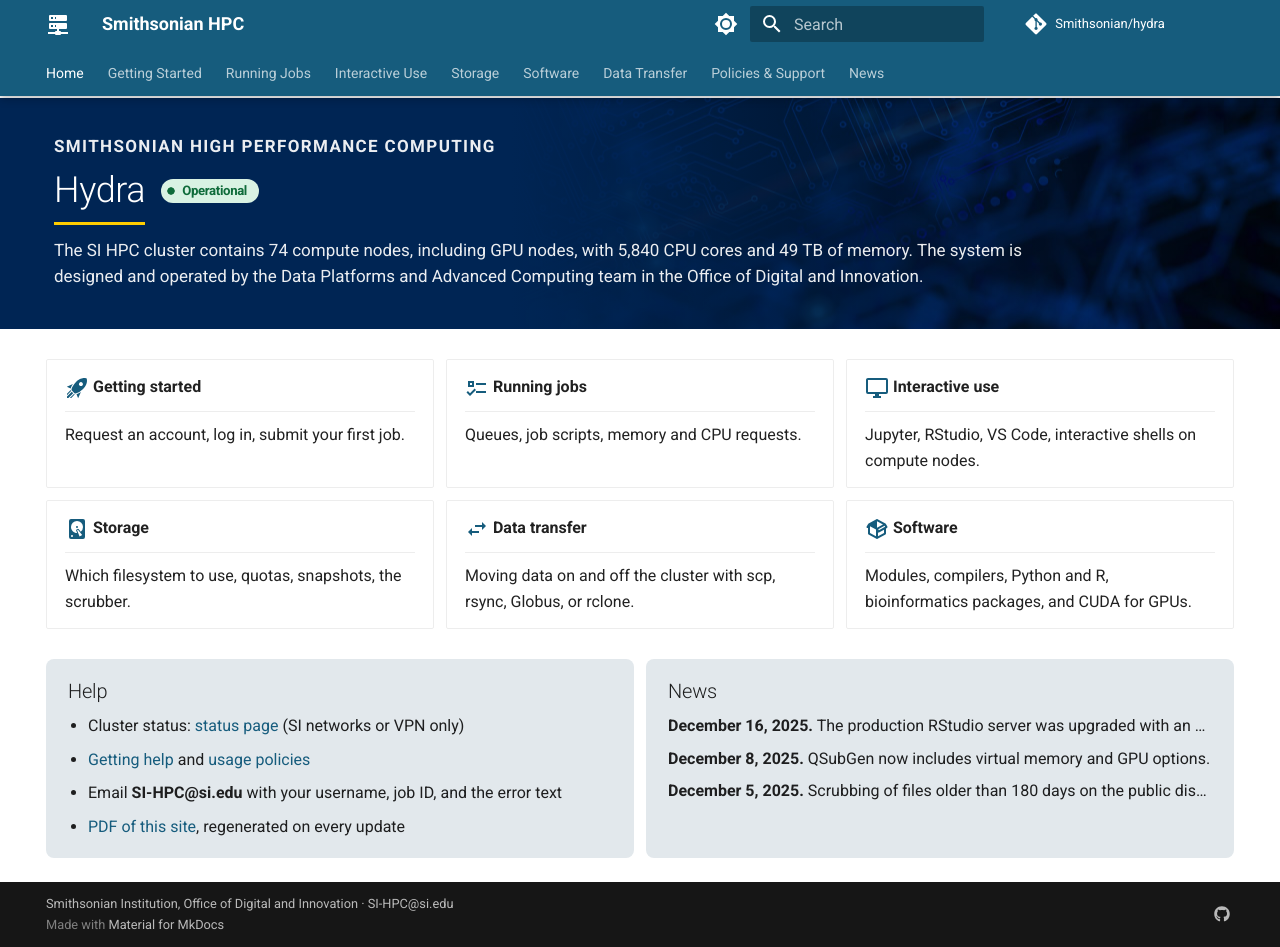
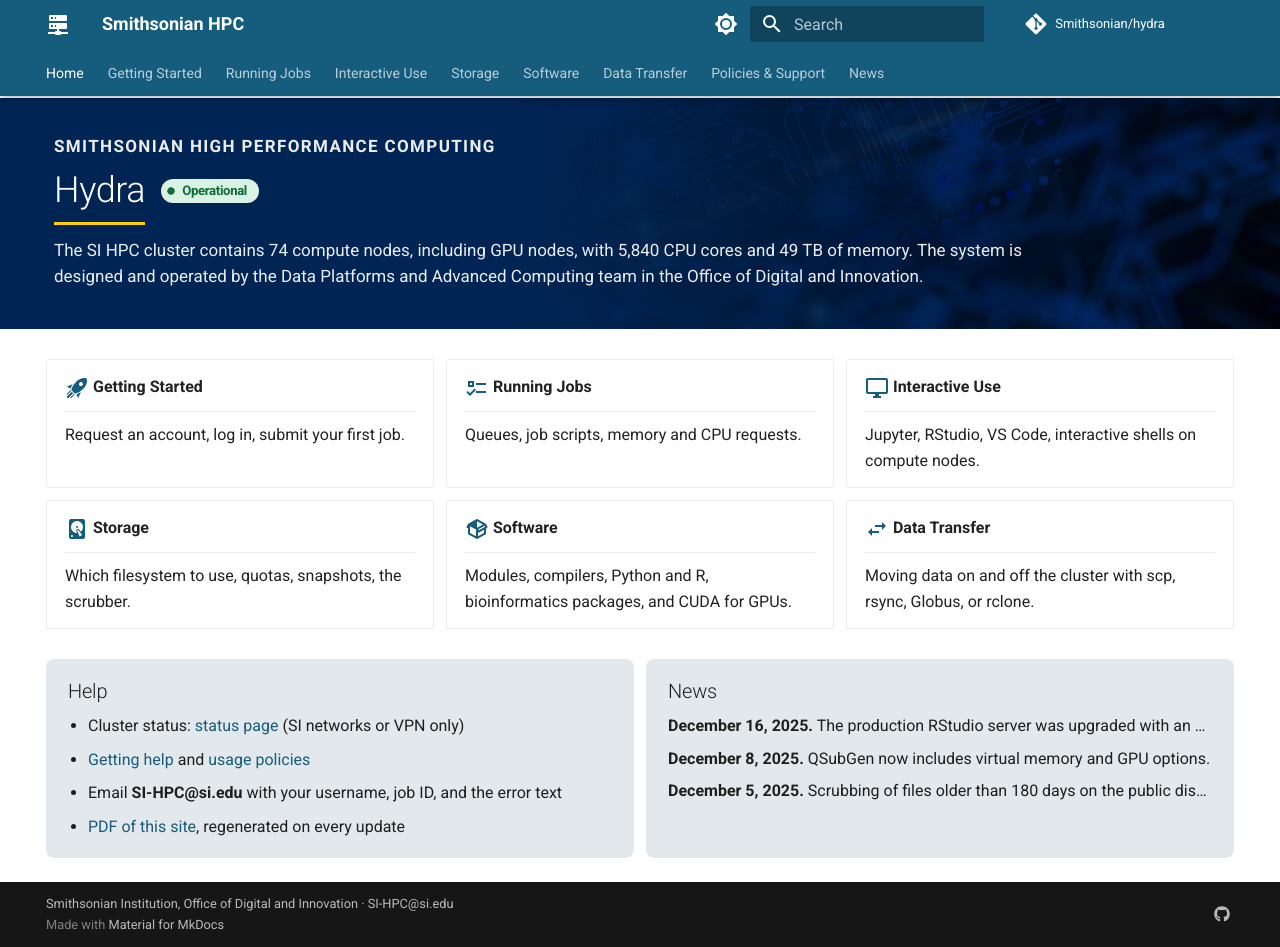
Before and after one commit to ODI-DPAC/hydra, an MkDocs documentation site: the page built from docs/index.md, in a window 1280 px wide and 947 px high. Built offline with MkDocs 1.6.1 and Material for MkDocs 9.7.7, drawn with Linux system fonts in a browser that asks for light colours; comment, search, counter and statistics services are not loaded.

```diff
--- a/docs/index.md
+++ b/docs/index.md
@@ -20,19 +20,19 @@ The SI HPC cluster contains 74 compute nodes, including GPU nodes, with 5,840 CP
 
 <div class="grid cards" markdown>
 
--   :material-rocket-launch:{ .lg .middle } [**Getting started**](getting-started/index.md)
+-   :material-rocket-launch:{ .lg .middle } [**Getting Started**](getting-started/index.md)
 
     ---
 
     Request an account, log in, submit your first job.
 
--   :material-format-list-checks:{ .lg .middle } [**Running jobs**](jobs/index.md)
+-   :material-format-list-checks:{ .lg .middle } [**Running Jobs**](jobs/index.md)
 
     ---
 
     Queues, job scripts, memory and CPU requests.
 
--   :material-monitor:{ .lg .middle } [**Interactive use**](interactive/index.md)
+-   :material-monitor:{ .lg .middle } [**Interactive Use**](interactive/index.md)
 
     ---
 
@@ -44,17 +44,17 @@ The SI HPC cluster contains 74 compute nodes, including GPU nodes, with 5,840 CP
 
     Which filesystem to use, quotas, snapshots, the scrubber.
 
--   :material-swap-horizontal:{ .lg .middle } [**Data transfer**](data-transfer/index.md)
-
-    ---
-
-    Moving data on and off the cluster with scp, rsync, Globus, or rclone.
-
 -   :material-package-variant:{ .lg .middle } [**Software**](software/index.md)
 
     ---
 
     Modules, compilers, Python and R, bioinformatics packages, and CUDA for GPUs.
+
+-   :material-swap-horizontal:{ .lg .middle } [**Data Transfer**](data-transfer/index.md)
+
+    ---
+
+    Moving data on and off the cluster with scp, rsync, Globus, or rclone.
 
 </div>
 
```
